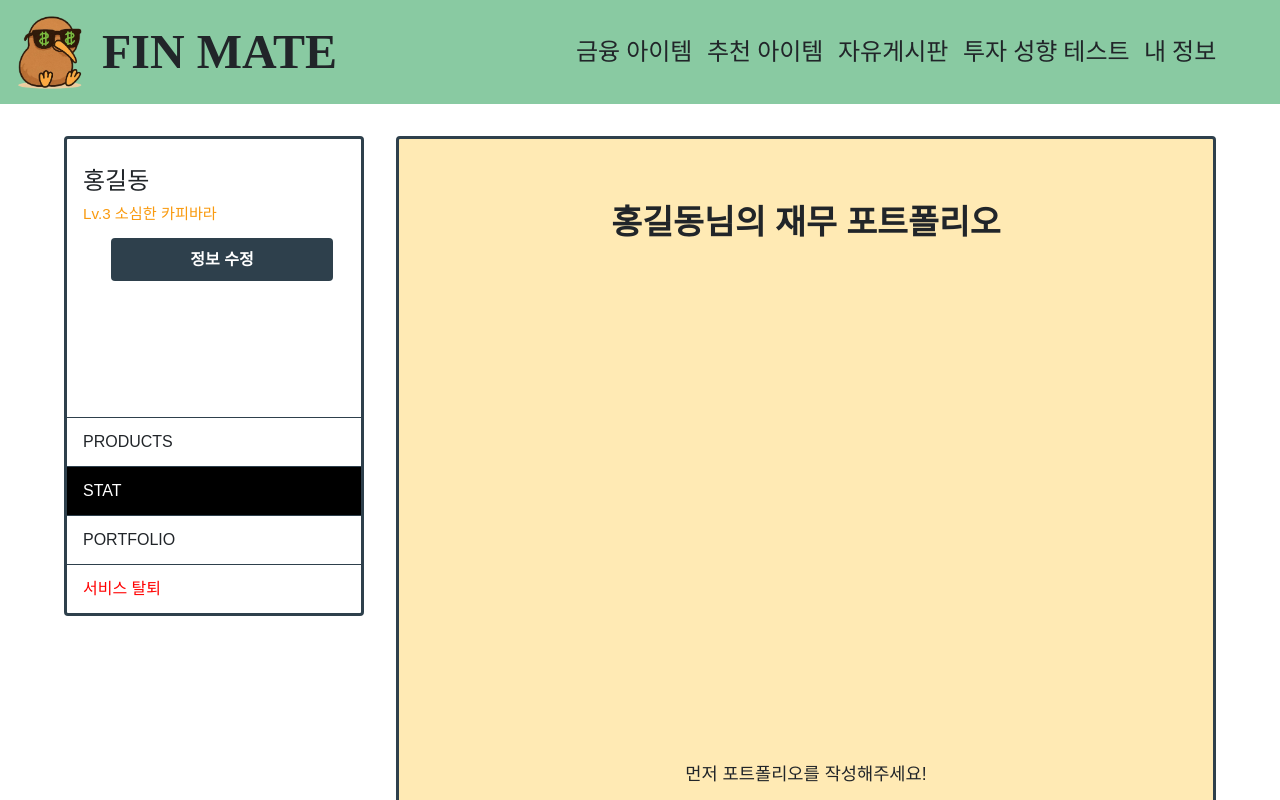
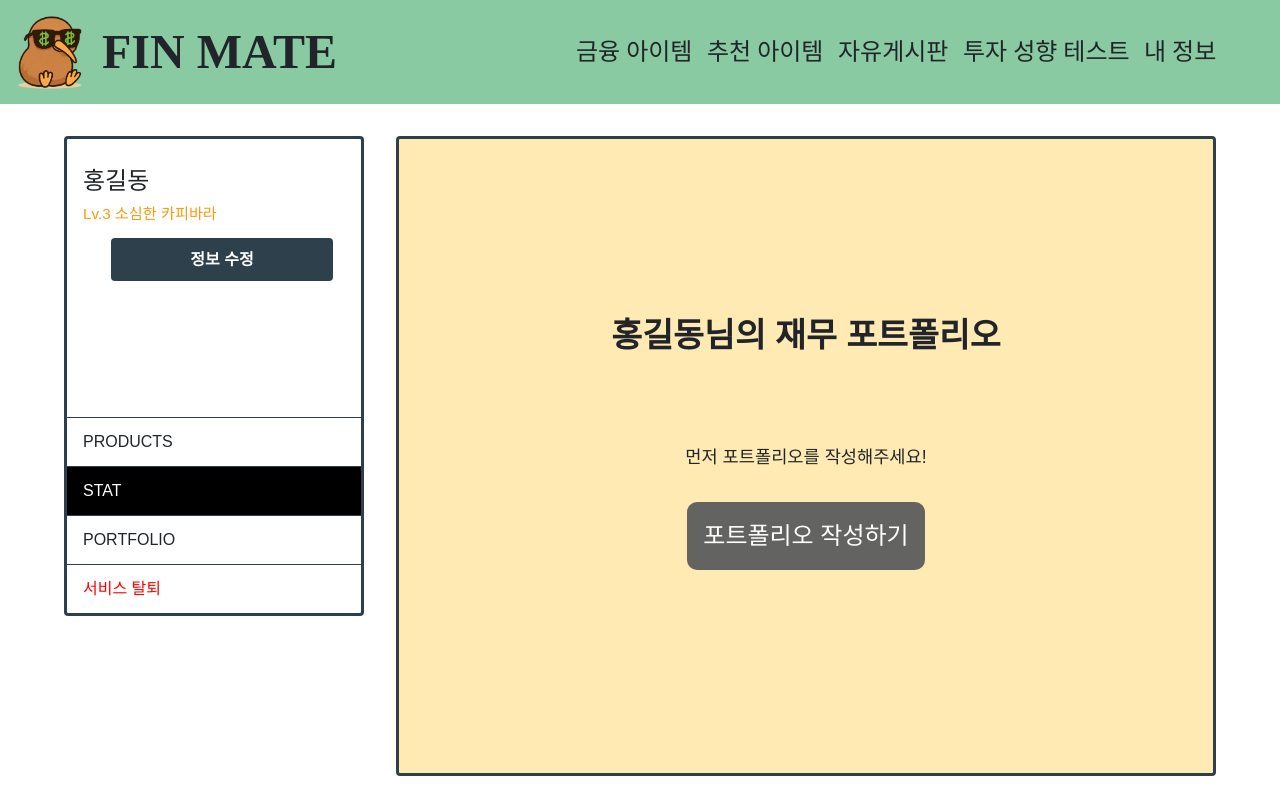
Before and after one commit to KB-technologia/FinMate_FE, a Vue app in the folder FinMate/: page /my-portfolio in a window 1280 px wide. Built offline with nearby package versions, Linux system fonts and the light colour scheme; no server answers; a web font is replaced by a local one.

Commit message:
✨  주석 추가

```diff
--- a/FinMate/src/views/info/MyPortfolioView.vue
+++ b/FinMate/src/views/info/MyPortfolioView.vue
@@ -2,19 +2,18 @@
 import { ref, onMounted, onUnmounted, watch, nextTick } from 'vue';
 import axios from 'axios';
 import { Chart } from 'chart.js/auto';
-
 import TopNavigationBar from '../../components/allshared/TopNavigationBar.vue';
 import Sidebar from '@/components/info/Sidebar.vue';
 import RightPanel from '@/components/info/RightPanel.vue';
 
-const showModal = ref(false);
-const portfolio = ref(null);
-const chartInstance = ref(null);
-const chartCanvasRef = ref(null);
+const showModal = ref(false); //반응형 Modal 구현 (디폴트 값 : false)
+const portfolio = ref(null); // 사용자 포트폴리오 데이터 저장
+const chartInstance = ref(null); //차트 인스턴스 저장, 렌더링 시 초기화 (포트폴리오 작성하면 바로 반영)
+const chartCanvasRef = ref(null); // 차트가 그려질 canvas 요소에 대한 DOM 참조
 
 function renderChart() {
   const ctx = chartCanvasRef.value?.getContext('2d');
-  chartInstance.value?.destroy();
+  chartInstance.value?.destroy(); //포트폴리오 변경 시마다 차트를 초기화
 
   chartInstance.value = new Chart(ctx, {
     type: 'pie',
@@ -94,12 +93,9 @@ onUnmounted(() => {
           </div>
         </div>
       </div>
-
+      <!--portfolio 데이터가 없을 시 보여지는 화면-->
       <div v-else class="right-panel-container empty-portfolio">
         <h2 class="portfolio-title">홍길동님의 재무 포트폴리오</h2>
-        <div class="blurred-chart-bg">
-          <canvas ref="chartCanvasRef" style="opacity: 0.2"></canvas>
-        </div>
         <p class="empty-msg">먼저 포트폴리오를 작성해주세요!</p>
         <button class="create-btn" @click="showModal = true">
           포트폴리오 작성하기
@@ -202,20 +198,6 @@ canvas {
   background: #ff928a;
 }
 
-.blurred-chart-bg {
-  position: relative;
-  aspect-ratio: 1;
-  max-width: 450px;
-  width: 100%;
-  margin: 0 auto 1.5rem;
-}
-.blurred-chart-bg canvas {
-  position: absolute;
-  left: 0;
-  top: 0;
-  z-index: 1;
-}
-
 .empty-portfolio {
   display: flex;
   flex-direction: column;
```
